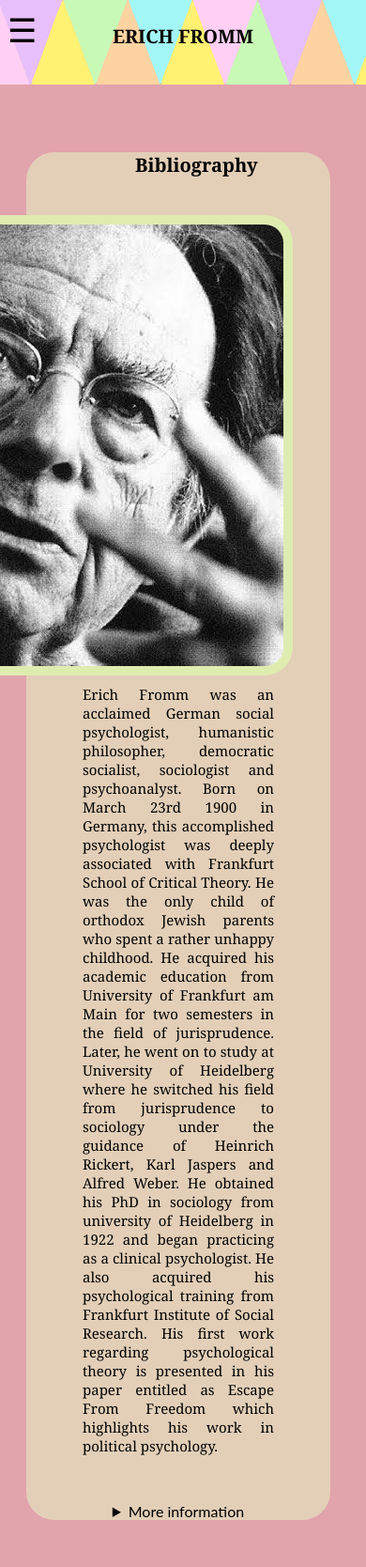
After one commit to JoseDeJesus002/Proyectos_Uni, a PHP site: page /ingles.html in a window 390 px wide; the page is wider, and only the part inside the window is pictured. The commit adds this page. Shown: that part at 94% size. Run offline with PHP 8.4, Linux system fonts and the light colour scheme.

Commit message:
portafolio_V1.3!

```diff
--- /dev/null
+++ b/Portafolio_web/css/style_ingles.css
@@ -0,0 +1,218 @@
+body {
+    font-family: "Lato", sans-serif;
+    transition: background-color .5s;
+  }
+
+  .decoration {
+    z-index: -1;
+    position: absolute;
+    margin-top: -10px;
+    margin-left: -10px;
+    width: 100%;
+  }
+
+  .title {
+    font-family: Cambria, Cochin, Georgia, Times, 'Times New Roman', serif;
+    font-size: 50px;
+    margin-top: -50px;
+    margin-bottom: 0px;
+    text-align: center;
+    color: #000000;
+  }
+  .bar{
+    margin-left: 0px;
+    margin-right: 0px;
+    margin-top: 0px;
+    margin-bottom: 0px;
+    width: 1865px;
+    height: 92px;
+  }
+  .sidenav {
+    height: 100%;
+    width: 0;
+    position: fixed;
+    z-index: 1;
+    top: 0;
+    margin-left: -10px;
+    left: 60;
+    background-color: #000000;
+    overflow-x: hidden;
+    transition: 0.5s;
+    padding-top: 60px;
+  }
+
+  .menu_func {
+    font-family: Cambria, Cochin, Georgia, Times, 'Times New Roman', serif;
+    font-size: 35px;
+    margin-top: 0px;
+    margin-bottom: 0px;
+    text-align: center;
+    color: #000000;
+  }
+
+  .sidenav a {
+    padding: 8px 8px 8px 32px;
+    text-decoration: none;
+    font-size: 25px;
+    color: #fff;
+    display: block;
+    transition: 0.3s;
+  }
+
+  .sidenav a:hover {
+    color: #E1A3AC;
+  }
+
+  .sidenav .closebtn {
+    position: absolute;
+    top: 0;
+    right: 25px;
+    font-size: 36px;
+    margin-left: 50px;
+  }
+
+  #main {
+    transition: margin-left .5s;
+    padding: 16px;
+  }
+
+  .content {
+    margin-left: 100px;
+    margin-right: 90px;
+    margin-top: 90px;
+    margin-bottom: 50px;
+    padding: 50px;
+    border-radius: 30px;
+    background-color: #E3CFB8;
+    min-height: 100%;
+    transition: 0.5s;
+  }
+  #content-img{
+
+    margin-left: 10px;
+    margin-right: -20px;
+    margin-top: 10px;
+    margin-bottom: 10px;
+    padding: 10px;
+    border-radius: 30px;
+    background-color: #dfecb0;
+    min-height: 100%;
+    transition: 0.5s;
+  }
+  .subtitle {
+    font-family: Cambria, Cochin, Georgia, Times, 'Times New Roman', serif;
+    font-size: 30px;
+    margin-left: 650px;
+    min-height: 100%;
+    transition: 0.5s;
+  }
+
+  .pdfview{
+    margin-left: 300px;
+    margin-right: 0px;
+    margin-top: 0px;
+    margin-bottom: 0px;
+    width: 900px;
+    height: 800px;
+    overflow: hidden;
+  }
+  .info {
+    font-family: Cambria, Cochin, Georgia, Times, 'Times New Roman', serif;
+    text-align: justify;
+    font-size: 30px;
+    margin-left: 100px;
+    margin-right: 100px;
+    margin-top: 20px;
+    margin-bottom: 20px;
+    padding: 50px;
+    min-height: 100%;
+    transition: 0.5s;
+  }
+  .copyright
+  {
+    font-family: Cambria, Cochin, Georgia, Times, 'Times New Roman', serif;
+    font-size: 20px;
+    margin-left: 10px;
+    margin-right: 10px;
+    margin-top: 30px;
+    margin-bottom: 10px;
+  }
+
+  @media screen and (max-height: 450px) {
+    .sidenav {padding-top: 15px;}
+    .sidenav a {font-size: 18px;}
+  }
+  @media screen and (max-width: 414px) {
+    .sidenav {
+      padding-top: 50px;
+      margin-left: 10px;
+      left: -10px;
+    }
+    .sidenav a {
+      font-size: 15px;
+    }
+    .bar{
+      margin-left: 0px;
+      margin-right: 0px;
+      margin-top: 0px;
+      margin-bottom: 0px;
+      width: 415px;
+    }
+    .title {
+      font-size: 20px;
+      margin-top: -30px;
+      margin-bottom: -300px;
+      text-align: center;
+      color: #000000;
+    }
+    #main {
+      margin-left: 0;
+      padding: 0;
+    }
+    .subtitle {
+      font-size: 20px;
+      margin-left: 116px;
+      margin-right: -10px;
+      margin-top: -10px;
+      margin-bottom: -20px;
+      min-height: 100%;
+      padding: 0px;
+    }
+    .content {
+      max-width: 100%;
+      margin-left: 20px;
+      margin-right: 30px;
+      margin-top: 410px;
+      padding: 0px;
+    }
+    .files{
+      margin-left: 80px;
+      margin-right: 0px;
+      margin-top: 0px;
+      margin-bottom: 0px;
+      width: 200px;
+      height: 300px;
+    }
+    .pdfview{
+      margin-left: 50px;
+      margin-right: 0px;
+      margin-top: 0px;
+      margin-bottom: 0px;
+      width: 256px;
+      height: 417px;
+      overflow: hidden;
+    }
+    .info {
+      font-size: 15px;
+      margin-left: 30px;
+      margin-right: 30px;
+      padding: 30px;
+    }
+    .copyright {
+      font-size: 16px;
+      margin-left: 10px;
+      margin-right: 10px;
+      margin-top: 500px;
+      margin-bottom: 10px;
+    }
+  }
--- a/Portafolio_web/derecho.html
+++ b/Portafolio_web/derecho.html
@@ -39,7 +39,7 @@
         <p class="info">
           A continuacion se presenta el documento de analisis de abandono de hogar
         </p>
-        <embed class="files" src="files/analisis_abandono.pdf" type="application/pdf" width="100%"/>
+        <iframe class="pdfview" allowfullscreen="allowfullscreen" scrolling="no" class="fp-iframe" style="border: 1px solid lightgray;" src="https://heyzine.com/flip-book/65b0123ee6.html"></iframe>
       </div>
       </div>
       <script src="scripts/script_menu.js"></script>
--- a/Portafolio_web/index.html
+++ b/Portafolio_web/index.html
@@ -15,7 +15,7 @@
         <a href="javascript:void(0)" class="closebtn" onclick="closeNav()">&times;</a>
         <a href="derecho.html">Derecho</a>
         <a href="#">Psicologia</a>
-        <a href="#">Ingles</a>
+        <a href="ingles.html">Ingles</a>
         <a href="#">Filosofia</a>
         <a href="#">Historia</a>
         <a href="contacto.html">Contacto</a>
--- /dev/null
+++ b/Portafolio_web/ingles.html
@@ -0,0 +1,87 @@
+<!DOCTYPE html>
+<html lang="en">
+  <head>
+    <meta charset="UTF-8" />
+    <meta name="viewport" content="width=device-width, initial-scale=1.0" />
+    <link rel="stylesheet" href="css/style_ingles.css" />
+    <title>Document</title>
+  </head>
+  <body bgcolor="#E1A3AC">
+    <div class="decoration">
+        <img class="bar" src="img/img_triangulos.svg">
+      </div>
+        <div id="mySidenav" class="sidenav">
+            <a href="javascript:void(0)" class="closebtn" onclick="closeNav()">&times;</a>
+            <a href="derecho.html">Derecho</a>
+            <a href="#">Psicologia</a>
+            <a href="ingles.html">Ingles</a>
+            <a href="#">Filosofia</a>
+            <a href="#">Historia</a>
+            <a href="contacto.html">Contacto</a>
+            <a class="copyright">
+              © Grupo:8
+              <br>
+              3° 2
+            </a>
+          </div>
+
+          <div id="main">
+            <span style="cursor:pointer" class="menu_func" onclick="openNav()">&#9776;</span>
+            <h1 class="title">ERICH FROMM</h1>
+            <div class="content">
+            <h1 class="subtitle">Bibliography</h1>
+            <p class="info">
+                <img id="content-img"src="img/img_senor.jpg" align="right"> Erich Fromm was an acclaimed German social psychologist,
+                humanistic philosopher, democratic socialist, sociologist and
+                psychoanalyst. Born on March 23rd 1900 in Germany, this accomplished
+                psychologist was deeply associated with Frankfurt School of Critical
+                Theory. He was the only child of orthodox Jewish parents who spent a
+                rather unhappy childhood. He acquired his academic education from
+                University of Frankfurt am Main for two semesters in the field of
+                jurisprudence. Later, he went on to study at University of Heidelberg
+                where he switched his field from jurisprudence to sociology under the
+                guidance of Heinrich Rickert, Karl Jaspers and Alfred Weber. He obtained
+                his PhD in sociology from university of Heidelberg in 1922 and began
+                practicing as a clinical psychologist. He also acquired his psychological
+                training from Frankfurt Institute of Social Research. His first work
+                regarding psychological theory is presented in his paper entitled as
+                Escape From Freedom which highlights his work in political psychology.
+              </p>
+
+              <details align="center">
+                <summary>More information</summary>
+                <p class="info">
+                His second most important paper Man for Himself: An inquiry into The Psychology of Ethics was an extension of his work on the first research paper. Erich Fromm's theory on human character was based on the theories presented in these two papers. According to him freedom is the most
+                central trait of human nature. Free will or freedom defines a human being
+                but it is a difficult attribute to achieve and incorporate in one's life
+                because, surprisingly, many people in the society try to escape from
+                freedom. Enrich Fromm categorized the three ways through which human
+                beings try to escape from freedom; these categories are known as
+                authoritarianism, destructiveness and automaton conformity.
+                Authoritarianism signifies the escape from freedom by deliberately
+                avoiding it through accepting an authoritarian system, by becoming a part
+                of it and accepting the authority's ways whether right or wrong. The other
+                way is becoming the authoritarian power and exercising unjust power over
+                others through imposing a structural system. Both of these ways of
+                escaping from freedom represents authoritarianism. The second category is
+                destructiveness which represents suicides, violence, humiliation, criminal
+                activities, terrorism and other destructive and hateful activities to
+                escape from freedom. The third and last category is automaton conformity
+                which is defined as confirming and accepting of the culture, ways and
+                behavior to blend within the cultural surroundings. The three stages of
+                escape from freedom was presented by Erich Fromm in his book in which he
+                suggested that man is born with the nature of freedom but he tries to
+                escape from it mainly because freedom comes with responsibility and people
+                in the society tend to be conformist rather than accepting the
+                responsibility of being free. Erich Fromm was also an accomplished writer.
+                His books include Escape From Freedom and Man For Himself which is a
+                collection of his psychological works and researches. He breathed his last
+                on March 18th, 1980.
+                </p>
+              </details>
+            </div>
+          </div>
+          <script src="scripts/script_menu.js"></script>
+
+  </body>
+</html>
```
Also changed, not shown: Portafolio_web/css/style.css (+10 -9 lines), Portafolio_web/img/img_senor.jpg (added), 2 other files.
